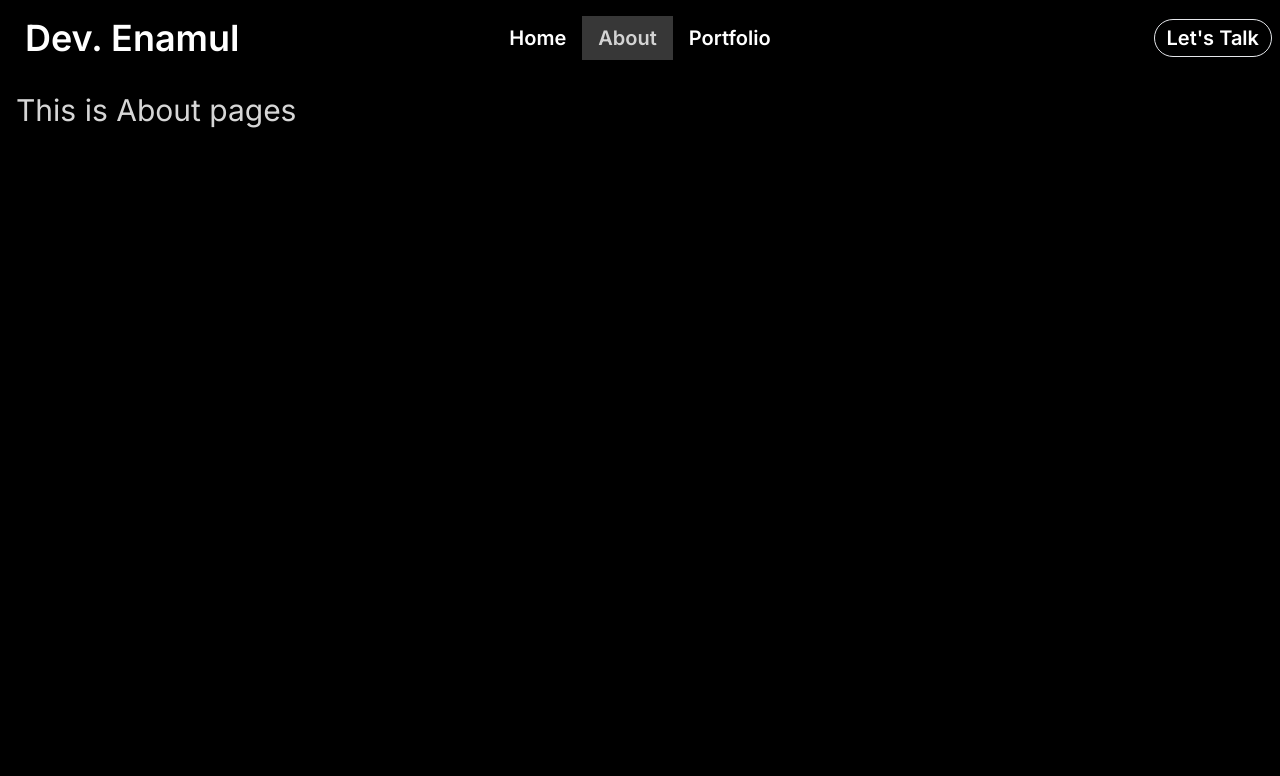
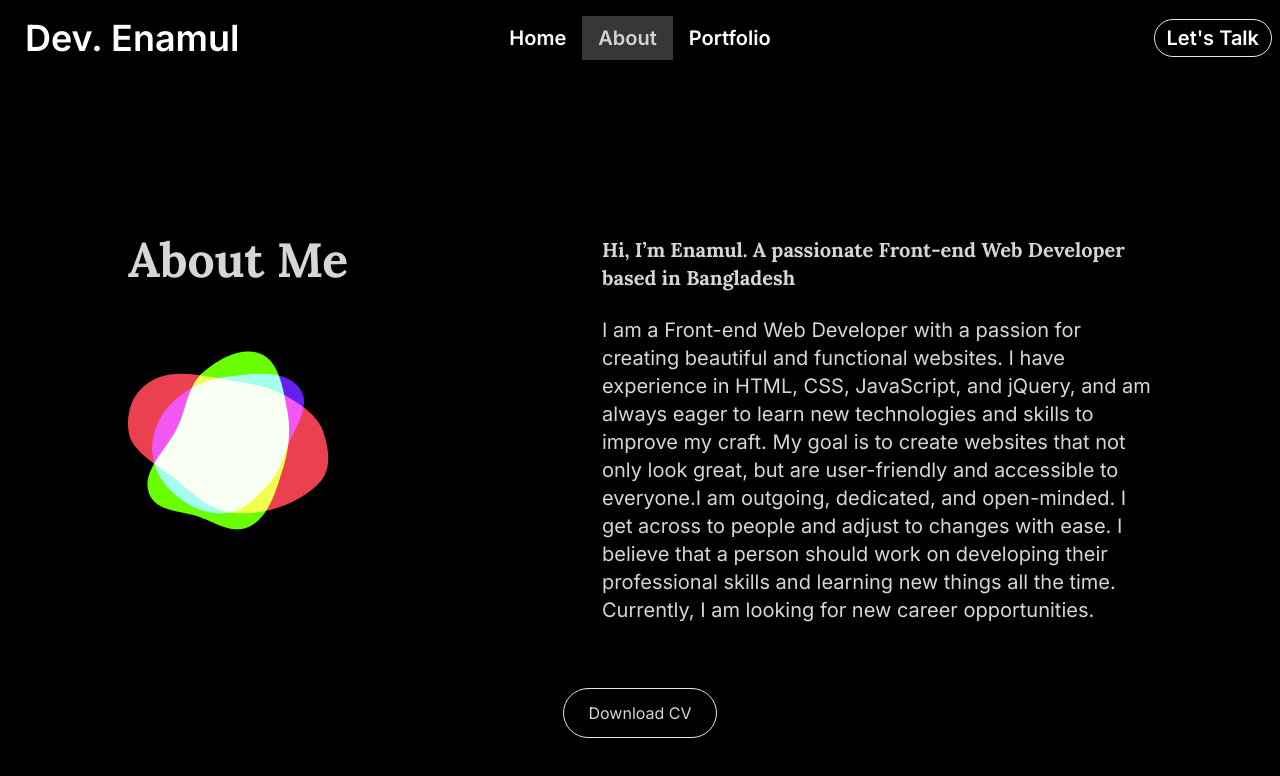
Before and after one commit to devenamulshikder/my-portfolio, a React (Vite) app: page /about in a window 1280 px wide. Shown: the top 776 px of the page. Built offline with nearby package versions, Linux system fonts and the light colour scheme.

Commit message:
about me section done

```diff
--- a/src/pages/About.jsx
+++ b/src/pages/About.jsx
@@ -1,10 +1,43 @@
 
-
+import loader from '../assets/tech/loader_01.png'
 const About = () => {
     return (
-        <div>
-            <h3 className="text-3xl p-4">This is About pages</h3>
+      <div className="max-w-5xl mx-auto mt-12 md:mt-24 lg:mt-40">
+        <div className="flex justify-between">
+          {/* about me */}
+          <div className="">
+            <h1 className="text-2xl md:text-4xl lg:text-5xl font-bold lora mb-5 md:mb-10 lg:mb-12">
+              About Me
+            </h1>
+            <img src={loader} alt="loader" />
+          </div>
+
+          {/* paragraph */}
+          <div className="w-[550px]">
+            <h3 className="text-xl lora font-bold mb-6">
+              Hi, I’m Enamul. A passionate Front-end Web Developer based in
+              Bangladesh
+            </h3>
+            <p className="text-xl">
+              I am a Front-end Web Developer with a passion for creating
+              beautiful and functional websites. I have experience in HTML, CSS,
+              JavaScript, and jQuery, and am always eager to learn new
+              technologies and skills to improve my craft. My goal is to create
+              websites that not only look great, but are user-friendly and
+              accessible to everyone.I am outgoing, dedicated, and open-minded.
+              I get across to people and adjust to changes with ease. I believe
+              that a person should work on developing their professional skills
+              and learning new things all the time. Currently, I am looking for
+              new career opportunities.
+            </p>
+          </div>
         </div>
+        <div className='flex justify-center mt-8 lg:mt-16'>
+          <button className="border py-3 px-6 rounded-full text-center hover:scale-105 duration-500">
+            Download CV
+          </button>
+        </div>
+      </div>
     );
 };
 
```
Also changed, not shown: src/assets/tech/loader_01.png (added).
